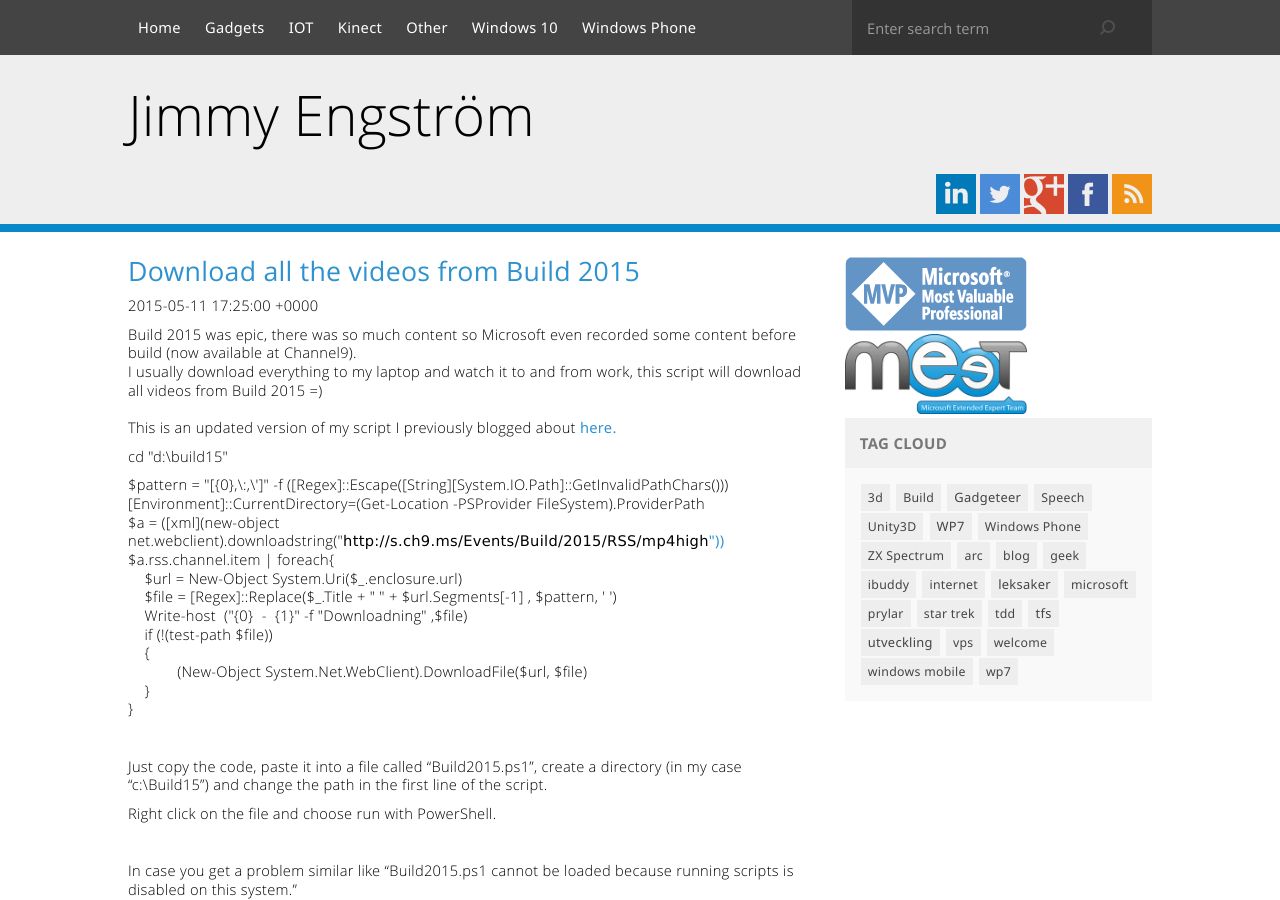
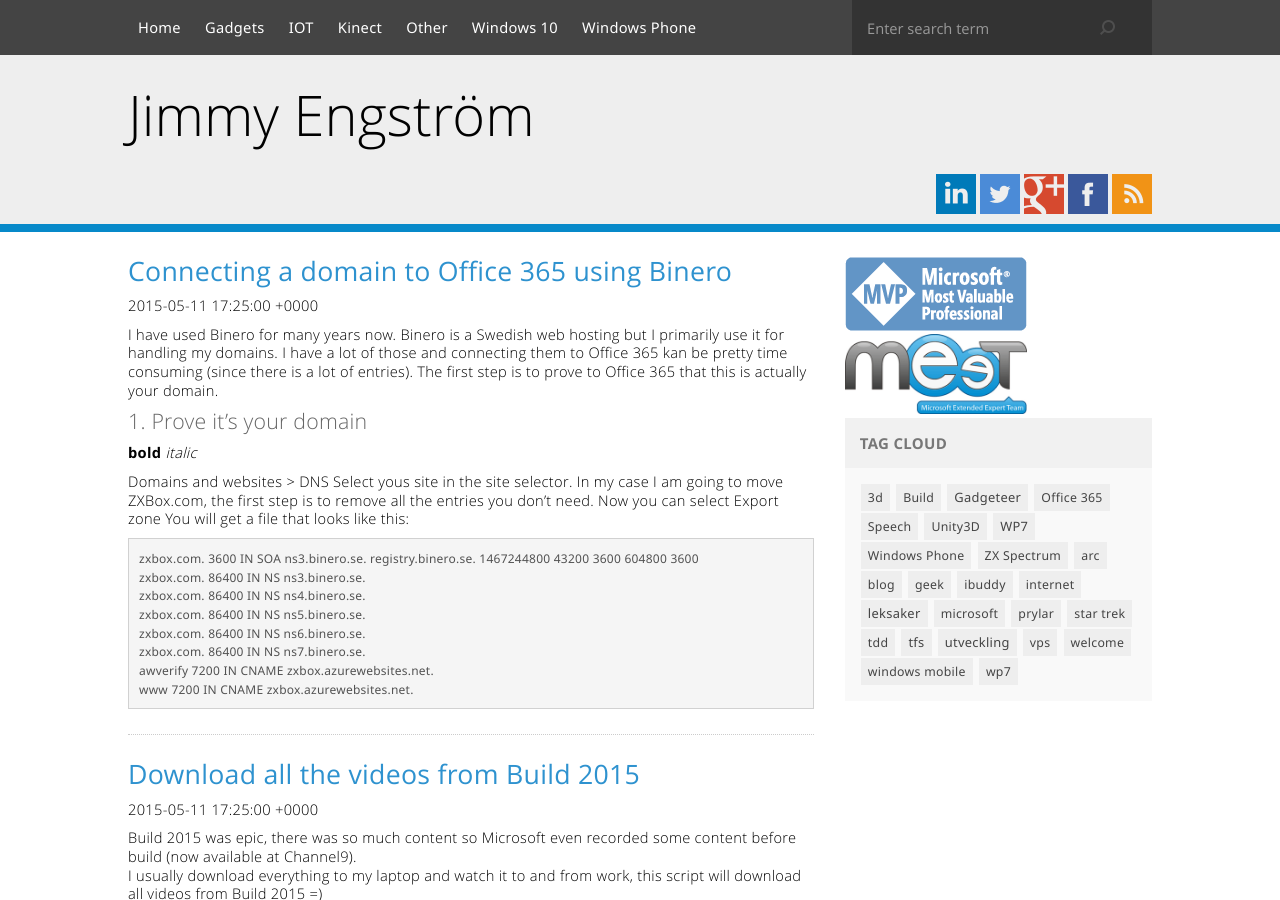
Before and after one commit to Apeoholic/Apeoholic.se, a Jekyll site: the page built from index.html, in a window 1280 px wide and 900 px high. Built offline with Jekyll 4.4.1, drawn with Linux system fonts in a browser that asks for light colours; nearby versions of some CDN libraries; the list of posts is cut into pages by our own code; some of the changed text lies outside the part shown.

Commit message:
Added web.config

````diff
--- a/_posts/2014-06-06-Controlling-an-iKettle-with-Windows-phone.markdown
+++ b/_posts/2014-06-06-Controlling-an-iKettle-with-Windows-phone.markdown
@@ -2,7 +2,7 @@
 layout: post
 title: Controlling an iKettle with Windows phone
 date: 2014-06-06 23:15:00
-categories: [Gadgets,Windows-8,Windows-Phone]
+categories: [Gadgets,Windows-Phone]
 author: Jimmy Engström
 tags: []
 hide: false
--- a/_posts/2015-05-11-Download-all-the-videos-from-Build-2015.markdown
+++ b/_posts/2015-05-11-Download-all-the-videos-from-Build-2015.markdown
@@ -2,7 +2,7 @@
 layout: post
 title: Download all the videos from Build 2015
 date: 2015-05-11 17:25:00
-categories: [Gadgets,IOT,Kinect,Windows-10,Windows-8,Windows-Phone]
+categories: [Gadgets,IOT,Kinect,Windows-10,Windows-Phone]
 author: Jimmy Engström
 tags: []
 hide: false
--- /dev/null
+++ b/_posts/2016-07-06-Domain-for-Office365-using-binero.md
@@ -0,0 +1,36 @@
+---
+layout: post
+title: Connecting a domain to Office 365 using Binero
+date: 2015-05-11 17:25:00
+categories: [Other]
+author: Jimmy Engström
+tags: [Office-365]
+---
+I have used Binero for many years now.
+Binero is a Swedish web hosting but I primarily use it for handling my domains.
+I have a lot of those and connecting them to Office 365 kan be pretty time consuming (since there is a lot of entries).
+The first step is to prove to Office 365 that this is actually your domain.
+
+### 1. Prove it's your domain
+
+**bold**
+*italic*
+
+
+
+Domains and websites > DNS
+Select yous site in the site selector.
+In my case I am going to move ZXBox.com, the first step is to remove all the entries you don't need.
+Now you can select Export zone
+You will get a file that looks like this:
+
+```
+zxbox.com. 3600 IN SOA ns3.binero.se. registry.binero.se. 1467244800 43200 3600 604800 3600
+zxbox.com. 86400 IN NS ns3.binero.se.
+zxbox.com. 86400 IN NS ns4.binero.se.
+zxbox.com. 86400 IN NS ns5.binero.se.
+zxbox.com. 86400 IN NS ns6.binero.se.
+zxbox.com. 86400 IN NS ns7.binero.se.
+awverify 7200 IN CNAME zxbox.azurewebsites.net.
+www 7200 IN CNAME zxbox.azurewebsites.net.
+```
````
Also changed, not shown: 1 other file.
